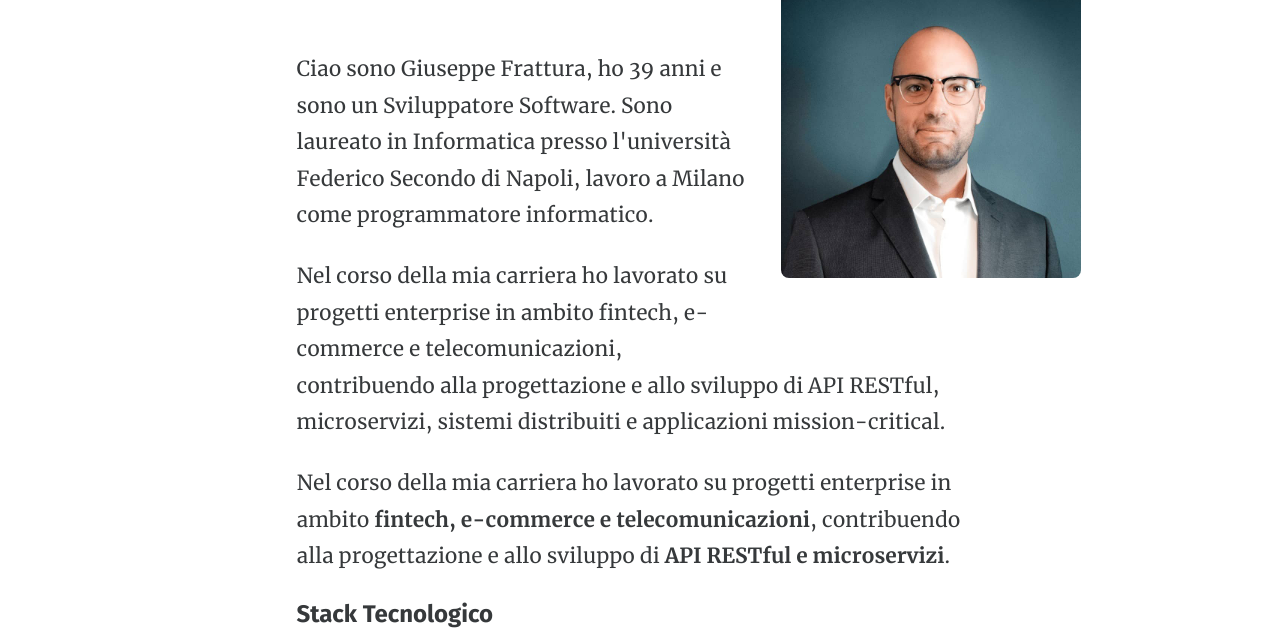
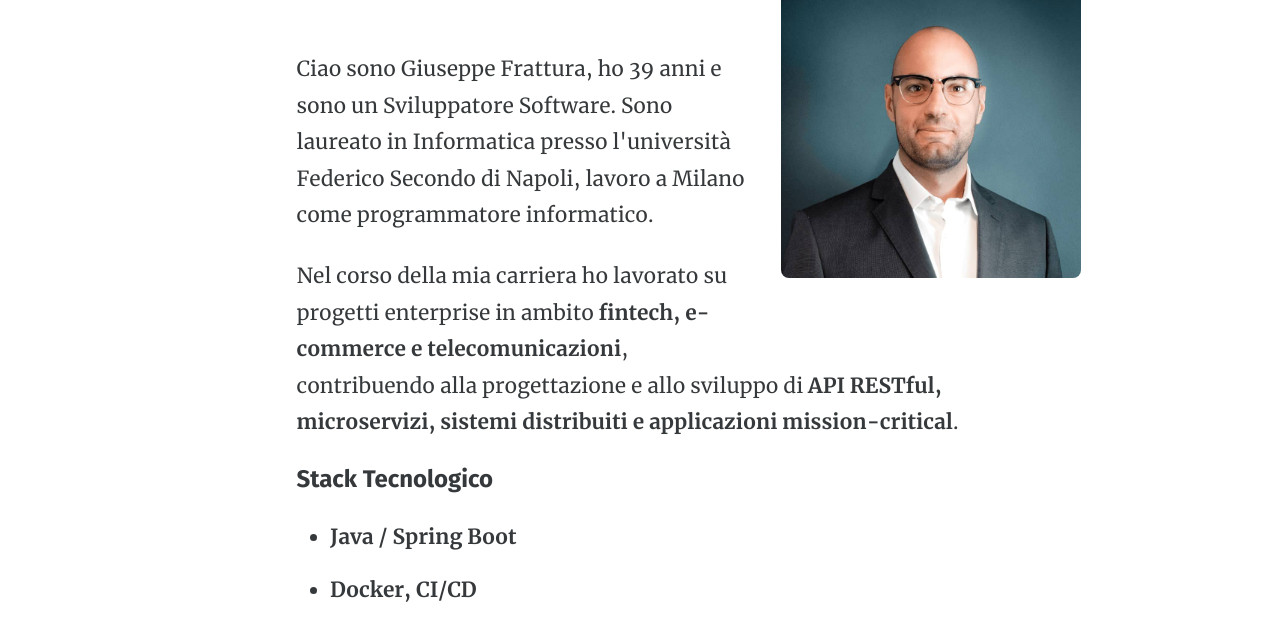
Before and after one commit to giuseppefrattura/Astro, an Astro site: page / in a window 1280 px wide. Shown: the part 104-735 px from the top of the page. Built offline with nearby package versions, Linux system fonts and the light colour scheme; Astro itself is replaced by a stand-in of ours.

Commit message:
refactor: clean up biography text and fix formatting in index.astro and update package-lock.json

```diff
--- a/src/pages/index.astro
+++ b/src/pages/index.astro
@@ -17,13 +17,11 @@ const permalink = `${Astro.site.href}about`;
     </figure>
     <p>Ciao sono Giuseppe Frattura, ho 39 anni e sono un Sviluppatore Software.
 Sono laureato in Informatica presso l'università Federico Secondo di Napoli, lavoro a Milano come programmatore informatico.</p>
-    <p>Nel corso della mia carriera ho lavorato su progetti enterprise in ambito fintech, e-commerce e telecomunicazioni, contribuendo alla progettazione e allo sviluppo di API RESTful, microservizi, sistemi distribuiti e applicazioni mission-critical.
-
-      <p>
-    Nel corso della mia carriera ho lavorato su progetti enterprise in ambito
-    <strong>fintech, e-commerce e telecomunicazioni</strong>, contribuendo alla progettazione e allo sviluppo di
-    <strong>API RESTful e microservizi</strong>.
-  </p>
+    <p>
+      Nel corso della mia carriera ho lavorato su progetti enterprise in ambito
+      <strong>fintech, e-commerce e telecomunicazioni</strong>, contribuendo alla progettazione e allo sviluppo di
+      <strong>API RESTful, microservizi, sistemi distribuiti e applicazioni mission-critical</strong>.
+    </p>
 
   <h3>Stack Tecnologico</h3>
   <ul>
@@ -48,9 +46,8 @@ Sono laureato in Informatica presso l'università Federico Secondo di Napoli, la
 <p>Questo blog nasce come un progetto personale per condividere le mie esperienze, le mie conoscenze e le mie passioni nel campo dello sviluppo software. Spero che i contenuti che troverai qui possano essere utili e ispiratori per altri sviluppatori e appassionati di tecnologia.</p>
 
 
-<p>Non importa il campo o la tecnologia usata, come dice il Signor Wolf di Pulp Fiction "io risolvo problemi".
+<p>Non importa il campo o la tecnologia usata, come dice il Signor Wolf di Pulp Fiction "io risolvo problemi".</p>
 <YoutubeEmbed videoId="6fFzVyV1FWk" title="YouTube video player" />
-  </p>
 </div>
 </BaseLayout>
 
```
Also changed, not shown: 1 other file.
